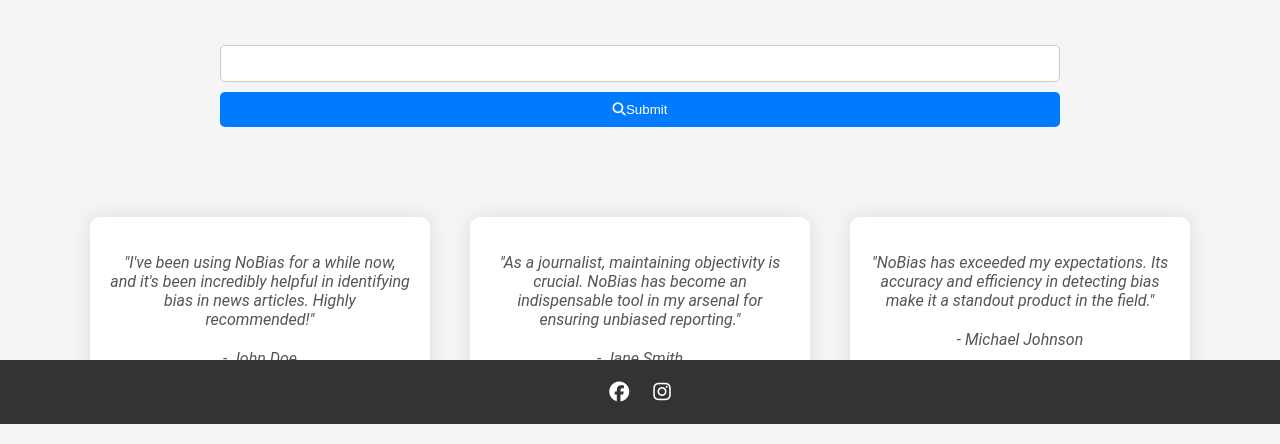
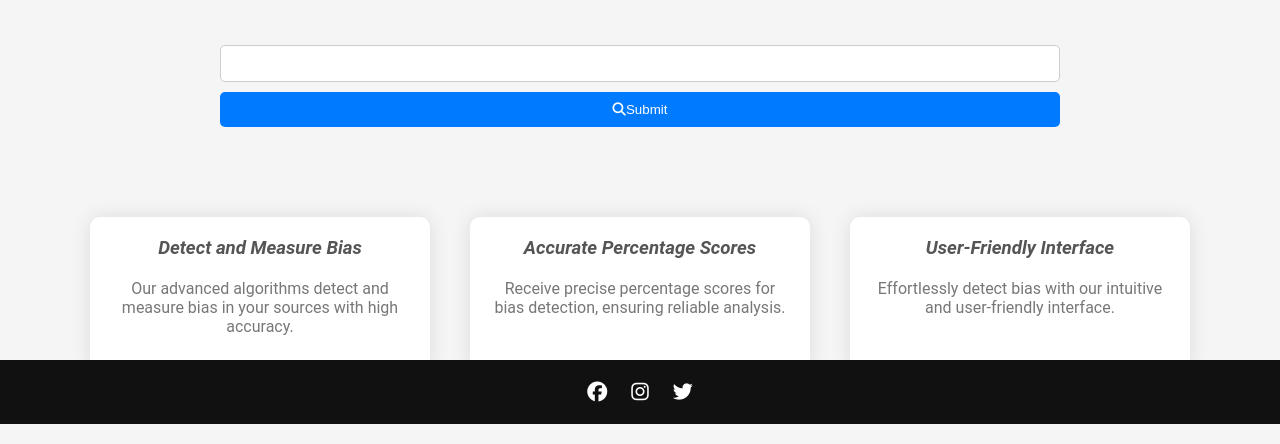
Before and after one commit to Allen-ISD-Computer-Science/REPO_NoBias_2024, a Django app: page / in a window 1280 px wide. Shown: the part 376-820 px from the top of the page. Run offline with Django 4.2, Linux system fonts and the light colour scheme; parts of the project's set-up code (start-up, migrations or seed data) failed here and were passed over.

Commit message:
changed the description of the boxes under the search bar and changed the format

```diff
--- a/nobiasapp/templates/newPage.html
+++ b/nobiasapp/templates/newPage.html
@@ -135,8 +135,8 @@
 
 
         footer {
-            background-color: #333;
-            color: #ccc;
+            background-color: #111; /* Dark footer */
+            color: #ccc; /* Light grey text */
             text-align: center;
             padding: 20px 0;
             position: fixed;
@@ -150,6 +150,41 @@
             color: #fff;
             margin: 0 10px;
             font-size: 20px;
+        }
+        .content {
+            padding: 100px 20px 20px;
+            text-align: center;
+        }
+
+        .feature {
+            display: flex;
+            flex-wrap: wrap;
+            justify-content: center;
+            margin-top: 50px;
+        }
+
+        .feature-item {
+            width: 300px;
+            padding: 20px;
+            margin: 20px;
+            background-color: #fff;
+            border-radius: 10px;
+            box-shadow: 0 0 20px rgba(0, 0, 0, 0.1);
+            transition: transform 0.3s;
+        }
+
+        .feature-item:hover {
+            transform: translateY(-10px);
+        }
+
+        .feature-item h3 {
+            color: #555; /* Dark grey testimonial text color */
+            font-style: italic;
+        }
+
+        .feature-item p {
+            margin-top: 20px;
+            color: #777; /
         }
     </style>
 </head>
@@ -194,26 +229,31 @@
                 <input type="text" placeholder="Search...">
                 <button type="submit"><i class="fas fa-search"></i></button>
             </div>   -->
-        <div class="testimonials">
-            <div class="testimonial">
-                <p>"I've been using NoBias for a while now, and it's been incredibly helpful in identifying bias in
-                    news articles. Highly recommended!"</p>
-                <p class="testimonial-author">- John Doe</p>
-            </div>
-            <div class="testimonial">
-                <p>"As a journalist, maintaining objectivity is crucial. NoBias has become an indispensable tool in my
-                    arsenal for ensuring unbiased reporting."</p>
-                <p class="testimonial-author">- Jane Smith</p>
-            </div>
-            <div class="testimonial">
-                <p>"NoBias has exceeded my expectations. Its accuracy and efficiency in detecting bias make it a
-                    standout product in the field."</p>
-                <p class="testimonial-author">- Michael Johnson</p>
+            <div class="feature">
+                <div class="feature-item">
+                    <h3>Detect and Measure Bias</h3>
+                    <p>Our advanced algorithms detect and measure bias in your sources with high accuracy.</p>
+                </div>
+                <div class="feature-item">
+                    <h3>Accurate Percentage Scores</h3>
+                    <p>Receive precise percentage scores for bias detection, ensuring reliable analysis.</p>
+                </div>
+                <div class="feature-item">
+                    <h3>User-Friendly Interface</h3>
+                    <p>Effortlessly detect bias with our intuitive and user-friendly interface.</p>
+                </div>
             </div>
         </div>
-    </div>
 
     <footer>
         <div class="socialIcons">
             <a href="#"><i class="fab fa-facebook"></i></a>
-            <a href="#"><i class="fab fa-instagram"></i
+            <a href="#"><i class="fab fa-instagram"></i></a>
+            <a href="#"><i class="fab fa-twitter"></i></a>
+        </div>
+
+    </footer>
+
+</body>
+
+</html>
```
Also changed, not shown: db.sqlite3.
